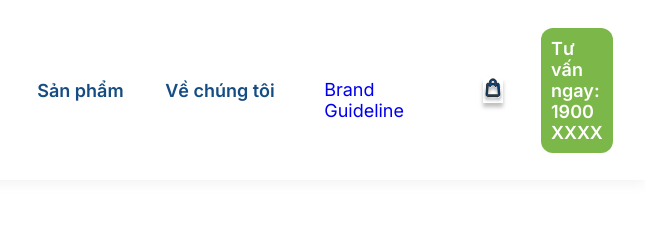
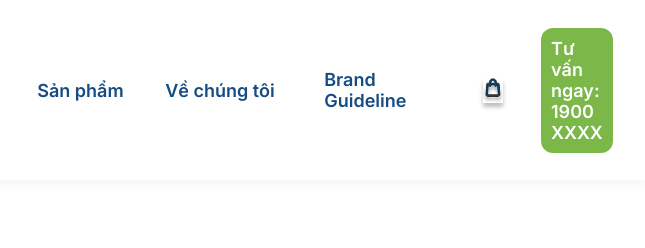
Before and after one commit to Aliyahz/mednutri-project, a website built with Parcel: page product1.html in a window 1280 px wide. Shown: the top 248 px of the page, 635-1280 px from the left. Built offline with nearby package versions, Linux system fonts and the light colour scheme.

Commit message:
Update product1.html

```diff
--- a/product1.html
+++ b/product1.html
@@ -36,7 +36,7 @@
                 <a href="about-us.html" class="trang-ch42" id="trangChText2">Về chúng tôi</a>
               </div>
               <div class="trang-ch41">
-                  <a href="guideline.html" class="trang-ch6">Brand Guideline</a>
+                  <a href="guideline.html" class="trang-ch42">Brand Guideline</a>
                 </div>
             </nav>
             <button class="vector7">
```
